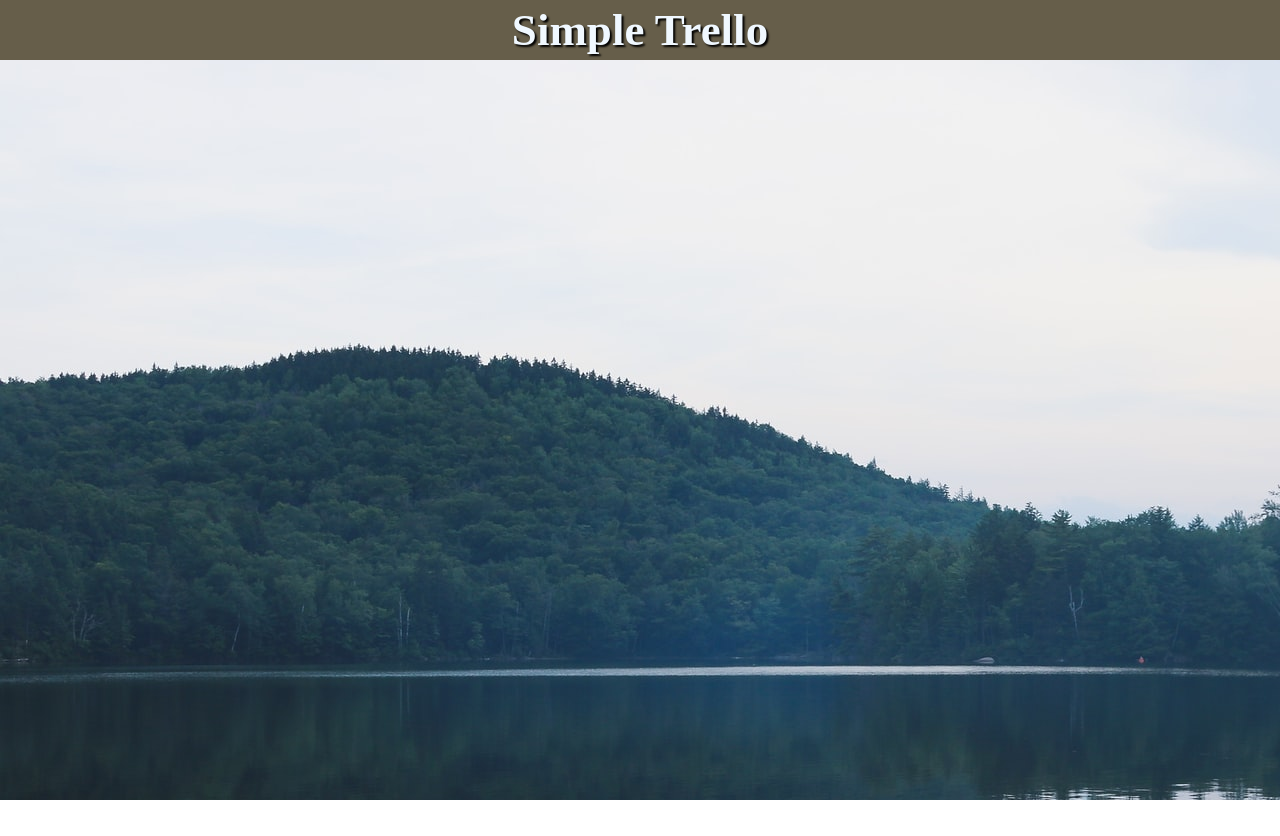
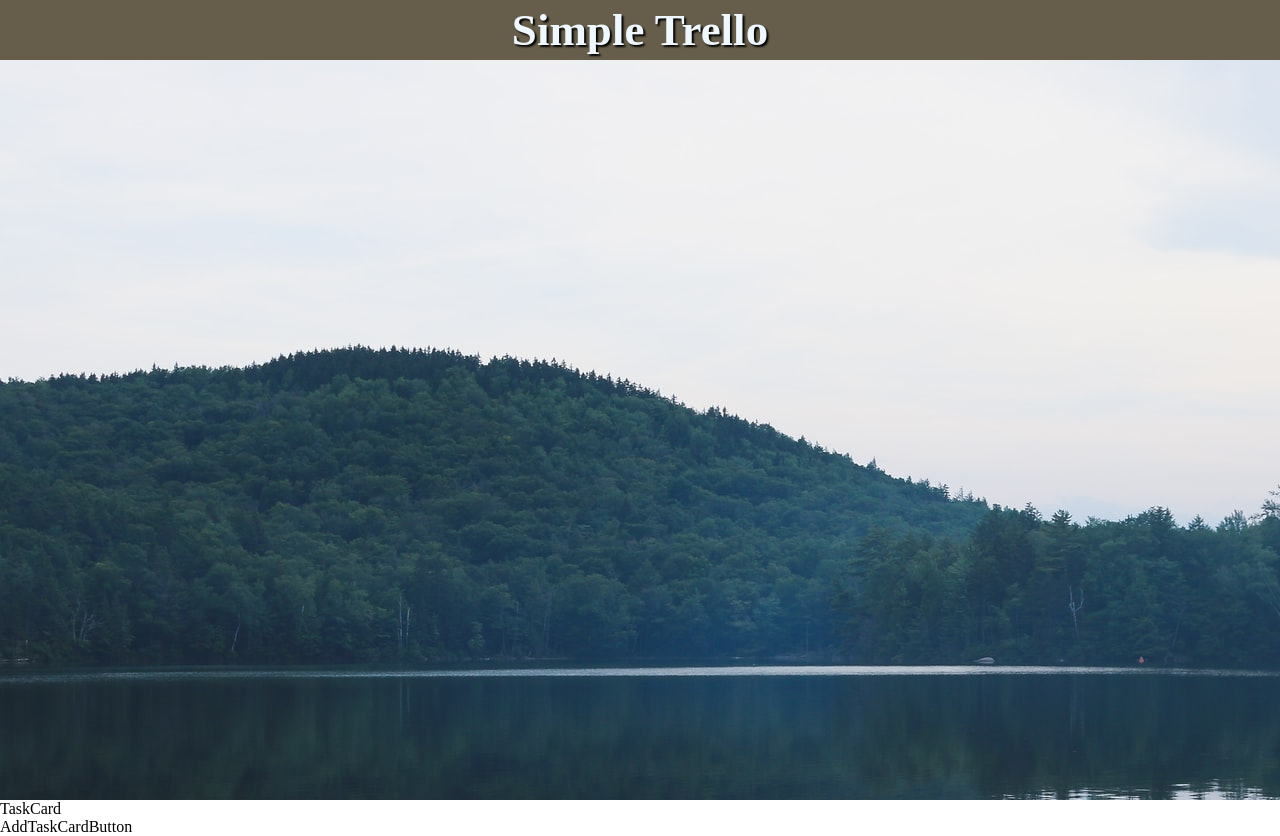
Before and after one commit to canopus-m-satoshi/trello-clone, a React (Create React App) app: page / in a window 1280 px wide. Before the commit the page ends 800 px from the top, so only its background shows below. Built offline with nearby package versions, Linux system fonts and the light colour scheme.

Commit message:
27. TaskCardsコンポーネントを作成しよう

```diff
--- a/src/App.js
+++ b/src/App.js
@@ -1,9 +1,11 @@
 import Header from './components/header/Header'
+import TaskCards from './components/task/TaskCards'
 
 function App() {
   return (
     <div>
       <Header />
+      <TaskCards />
     </div>
   )
 }
--- /dev/null
+++ b/src/components/task/TaskCard.jsx
@@ -0,0 +1,7 @@
+import React from 'react'
+
+function TaskCard() {
+  return <div>TaskCard</div>
+}
+
+export default TaskCard
--- /dev/null
+++ b/src/components/task/TaskCards.jsx
@@ -0,0 +1,14 @@
+import React from 'react'
+import AddTaskCardButton from './button/AddTaskCardButton'
+import TaskCard from './TaskCard'
+
+function TaskCards() {
+  return (
+    <div>
+      <TaskCard />
+      <AddTaskCardButton />
+    </div>
+  )
+}
+
+export default TaskCards
--- /dev/null
+++ b/src/components/task/button/AddTaskCardButton.jsx
@@ -0,0 +1,7 @@
+import React from 'react'
+
+function AddTaskCardButton() {
+  return <div>AddTaskCardButton</div>
+}
+
+export default AddTaskCardButton
```
